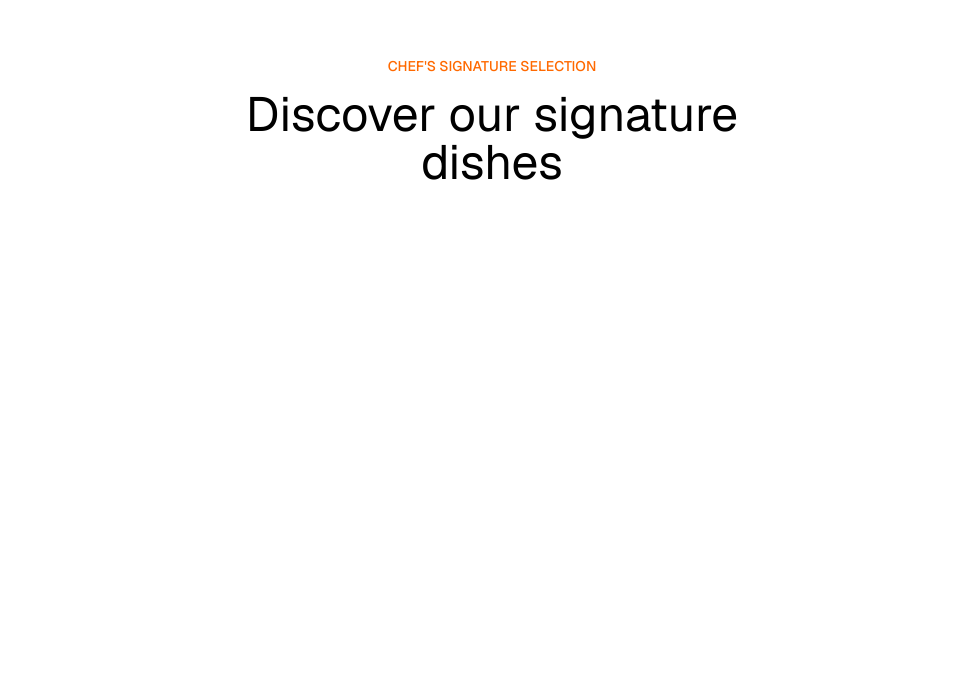
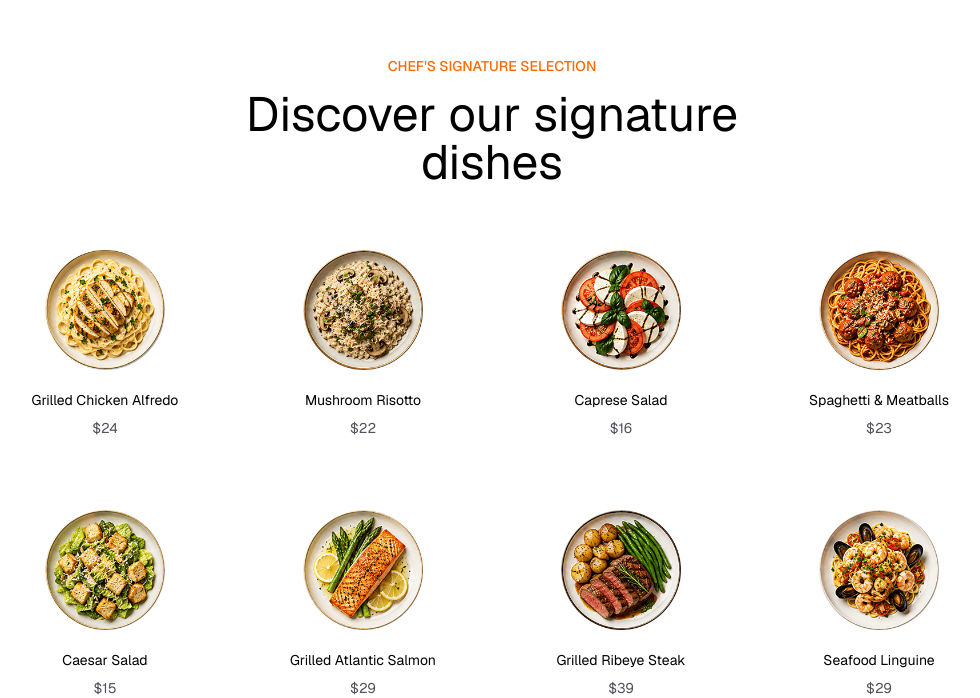
Before and after one commit to itspushpank/Restro, a React (Vite) app: page / in a window 1280 px wide. Shown: the part 1725-2423 px from the top of the page, without its empty margins (148-1128 px from the left). Before the commit the page ends 2047 px from the top, so only its background shows below. Built offline with nearby package versions, Linux system fonts and the light colour scheme.

Commit message:
Refactor Dishes component for improved readability and maintainability

```diff
--- a/src/sections/Dishes.jsx
+++ b/src/sections/Dishes.jsx
@@ -1,28 +1,55 @@
-import Animated from "../components/Animated"
-import { dishes } from "../data/data"
-
+import { useState } from "react";
+import Animated from "../components/Animated";
+import { dishes } from "../data/data";
+import { motion } from "motion/react";
 
 const Dishes = () => {
+  const [rotate, setRotate] = useState({});
+
   return (
     <section id="dishes" className="px-auto mt-44">
       <div className="text-center mb-16">
         <Animated delay={0.3}>
-                <p className="text-orange-500 font-medium uppercase mb-3.5">Chef's Signature Selection</p>
+          <p className="text-orange-500 font-medium uppercase mb-3.5">
+            Chef's Signature Selection
+          </p>
         </Animated>
         <Animated>
-                <p className="text-4xl md:text-5xl max-w-lg mx-auto text-balence">Discover our signature dishes</p>
+          <p className="text-4xl md:text-5xl max-w-lg mx-auto text-balence">
+            Discover our signature dishes
+          </p>
         </Animated>
       </div>
 
       <div className="grid grid-cols-2 md:grid-cols-4 gap-12 md:gap-18 max-w-5xl mx-auto">
-            {dishes.map((dish,index)=>(
-                <Animated key={index} y={80}>
-                    <div></div>
+        {dishes.map((dish, index) => (
+          <Animated
+            key={index}
+            y={80}
+            delay={index * 0.1}
+            className="flex flex-col items-center text-center shrink-0 cursor-pointer"
+            onMouseEnter={() =>
+              setRotate((prev) => ({ ...prev, [index]: (prev[index] || 0) + 180 }))
+            }
+          >
+            <motion.div
+              animate={{ rotate: rotate[index] || 0 }}
+              transition={{ type: "spring", stiffness: 80, damping: 15 }}
+            >
+              <img
+                src={dish.img}
+                alt={dish.title}
+                className="size-30 md:35 object-cover"
+              />
+            </motion.div>
+
+            <h3 className="mt-5">{dish.title}</h3>
+            <p className="mt-2 text-zinc-600">{dish.price}</p>
           </Animated>
         ))}
       </div>
     </section>
-  )
-}
+  );
+};
 
-export default Dishes
+export default Dishes;
```
Lines whose indentation alone changed are shown as unchanged.
